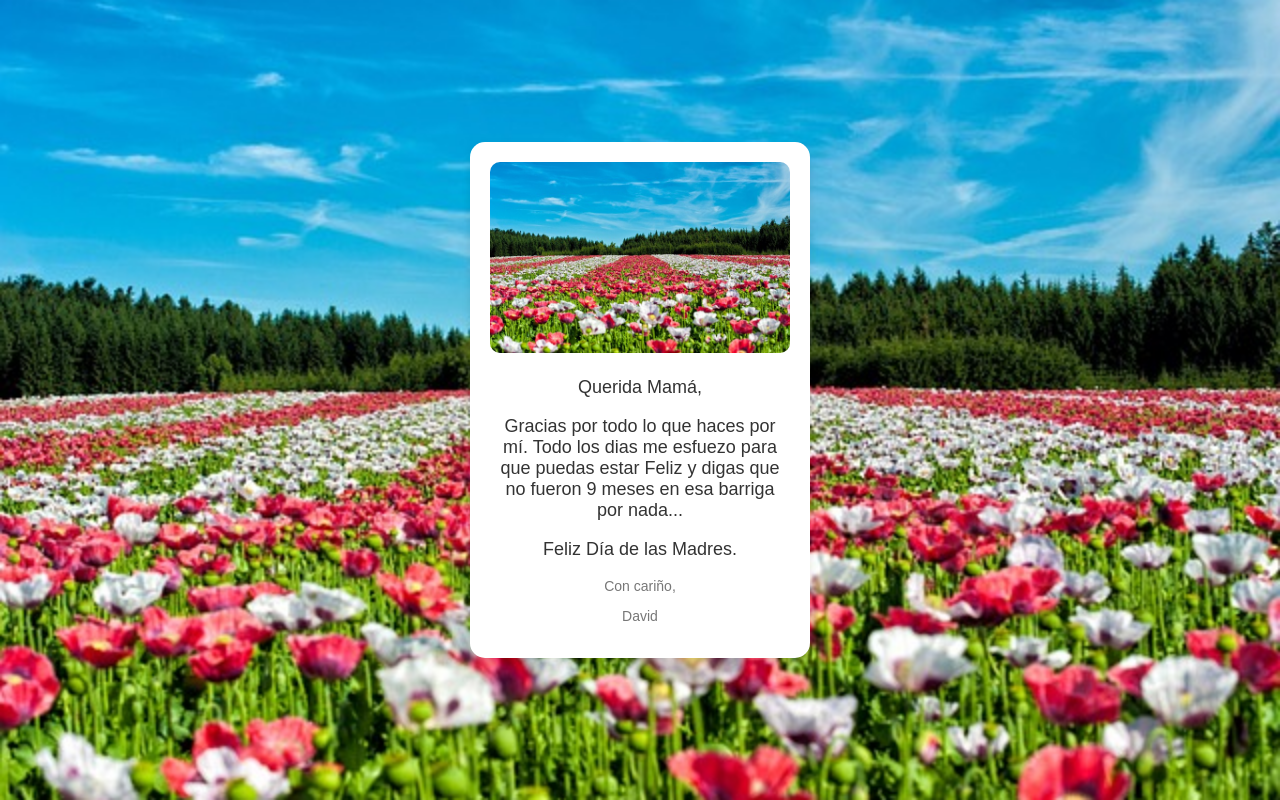
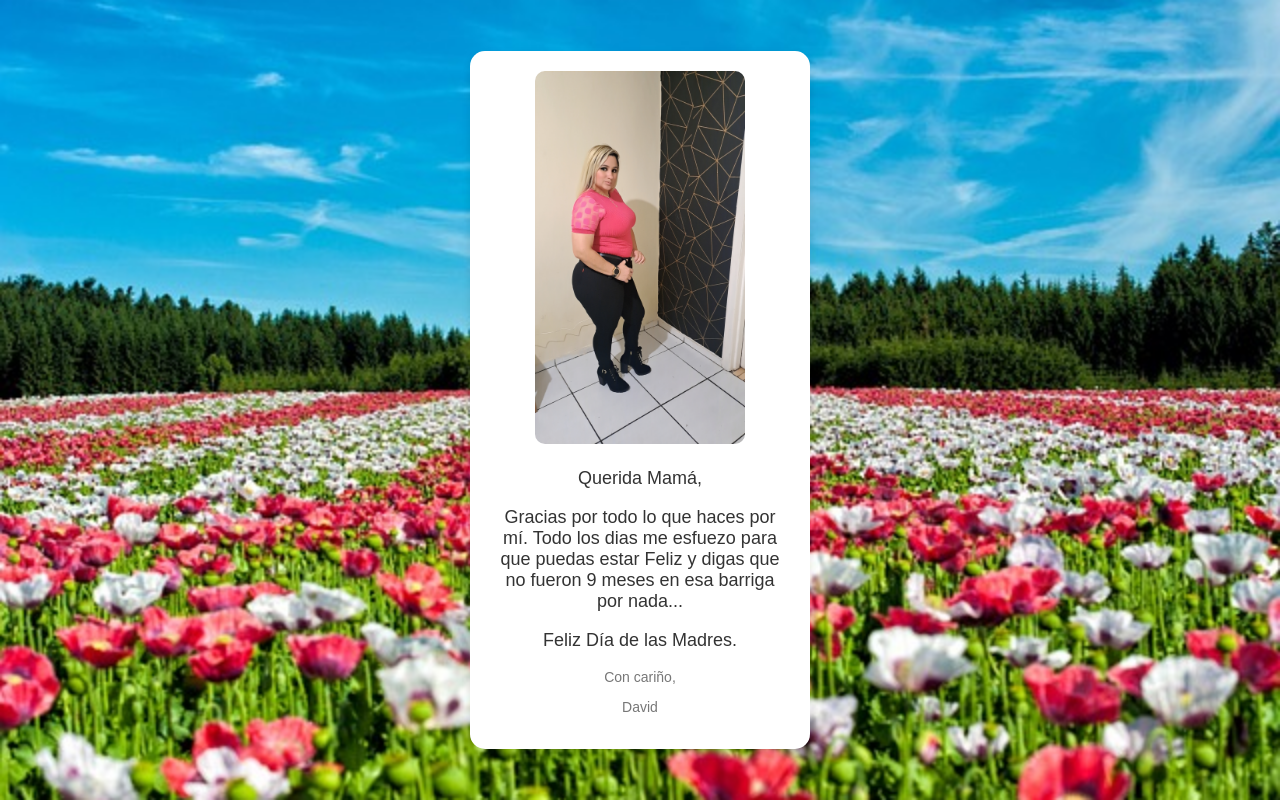
Before and after one commit to Willdavidjr55/Dia-de-las-madres, a plain HTML site: page index.html in a window 1280 px wide. Drawn offline with Linux system fonts and the light colour scheme.

Commit message:
Add files via upload

```diff
--- a/index.html
+++ b/index.html
@@ -27,6 +27,7 @@
             max-width: 100%;
             height: auto;
             border-radius: 10px;
+            width: 70%;
         }
         .message {
             margin-top: 20px;
@@ -42,7 +43,7 @@
 </head>
 <body>
     <div class="card">
-        <img src="mama.jpg" alt="Flor para Mamá">
+        <img src="mimama.jpg" alt="Flor para Mamá">
         <div class="message">
             <p>Querida Mamá,</p>
             <p>Gracias por todo lo que haces por mí.
```
Also changed, not shown: mimama.jpg (added).
